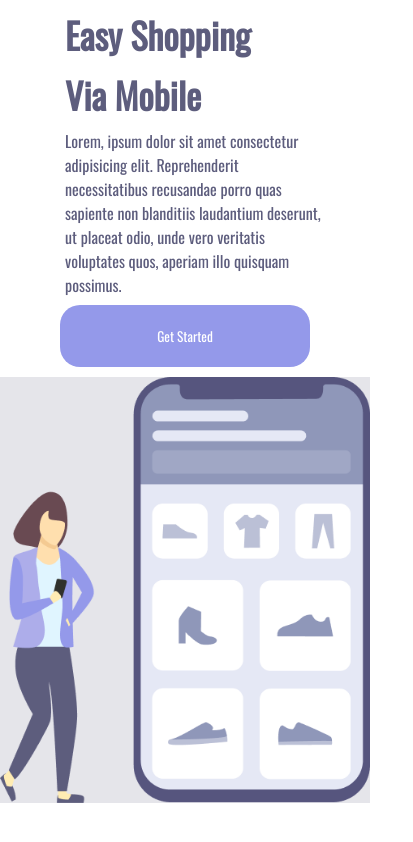
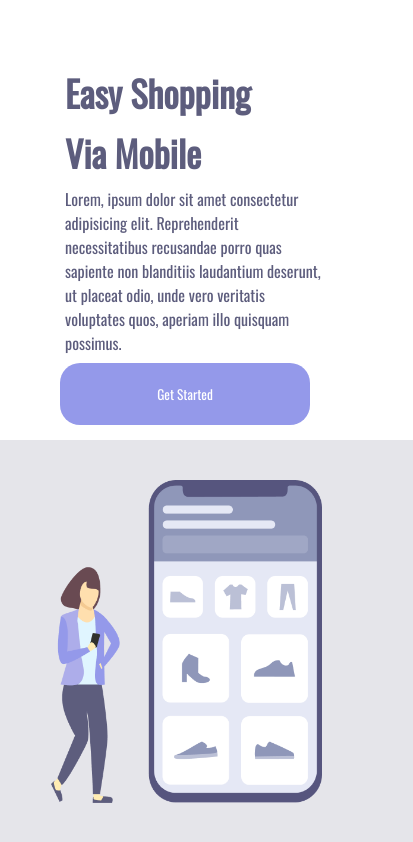
Before and after one commit to FelipeAugustoFialho/Project-Easy-Shopping, a plain HTML site: page index.html in a window 390 px wide. Shown: the whole page, 413 px wide, since content can reach past the window. Drawn offline with nearby package versions, Linux system fonts and the light colour scheme.

Commit message:
Alteração Design Responsivo

```diff
--- a/style.css
+++ b/style.css
@@ -11,29 +11,35 @@
 div-left {
 
     display: inline-block;
+    position: absolute;
 
-    margin-left: 150px;
+    margin-left: 50px;
+    margin-top: 130px;
 
 
 
 }
 
 div-right {
-    text-align: center;
+
     display: inline-block;
 
     background: rgba(93, 93, 125, 0.16);
-    margin-left: 360px;
+    margin-left: 812px;
     height: 100%;
     width: 56%;
-    position: fixed;
+    position: absolute;
+    height: 200%;
 
 }
 
 img {
     position: relative;
-    margin-top: 200px;
-    margin-left: 220px;
+    margin-top: 128px;
+    margin-left: 677px;
+    width: 456px;
+    height: 468.95px;
+
 
 }
 
@@ -43,6 +49,7 @@ img {
     position: relative;
     margin-right: 41px;
     cursor: pointer;
+    margin-left: 35px;
 
 
 }
@@ -81,6 +88,8 @@ p {
 @media (max-width: 900px) {
     div-left {
         margin-left: -20px;
+        margin-top: 58px;
+
 
 
     }
@@ -112,11 +121,23 @@ p {
 
     img {
         margin: 0;
-        width: 370px;
-        height: 426px;
-        margin-top: 10px;
-        background: rgba(93, 93, 125, 0.16);
+        width: 271px;
+        height: 323px;
+        margin-top: 480px;
+        margin-left: 51px;
 
 
     }
+    div-right{
+        margin: 0;
+        width: 413px;
+        height: 480px;
+        margin-top: 440px;
+
+        background: rgba(93, 93, 125, 0.16);
+
+    }
+    .buttons{
+        display: none;
+    }
 }
```
Also changed, not shown: index.html (+12 -0 lines).
